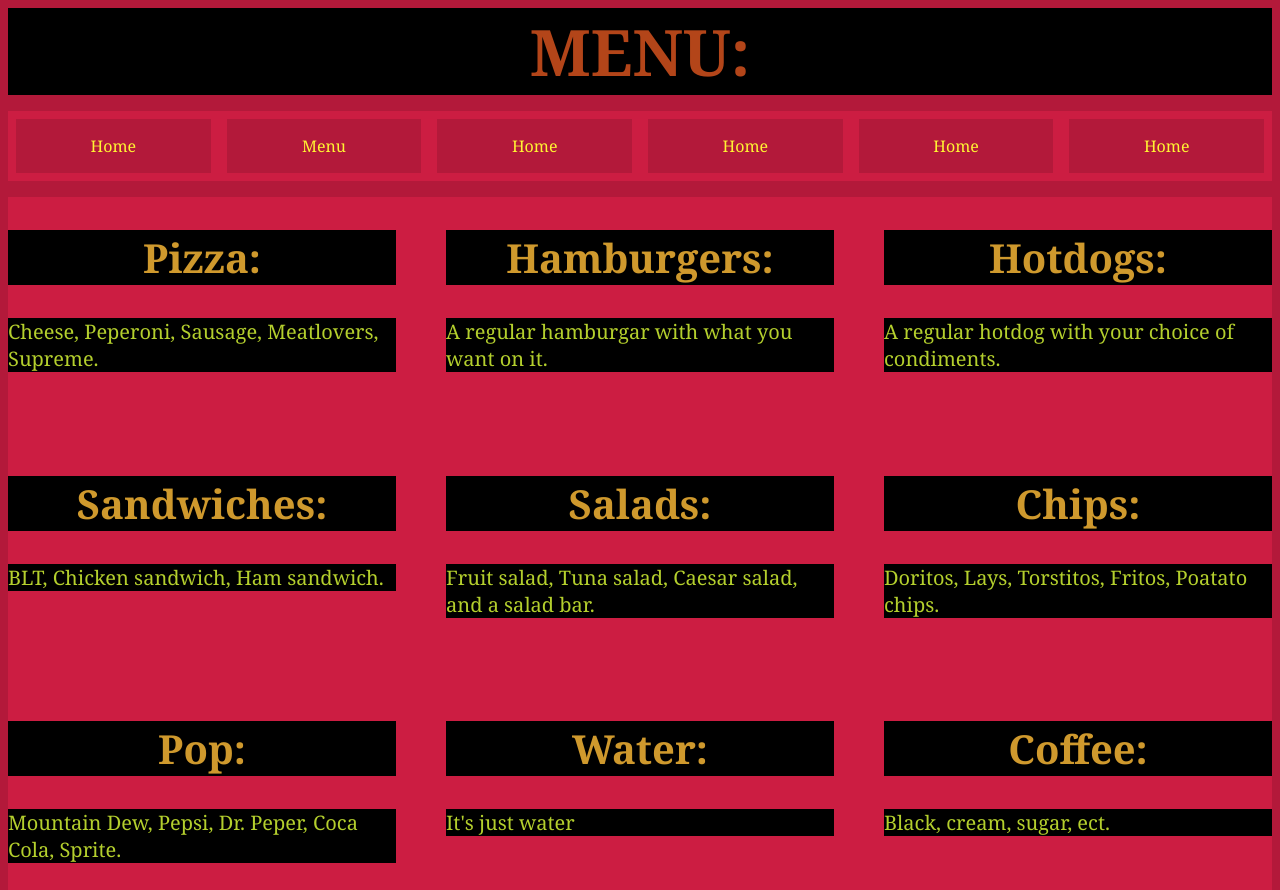
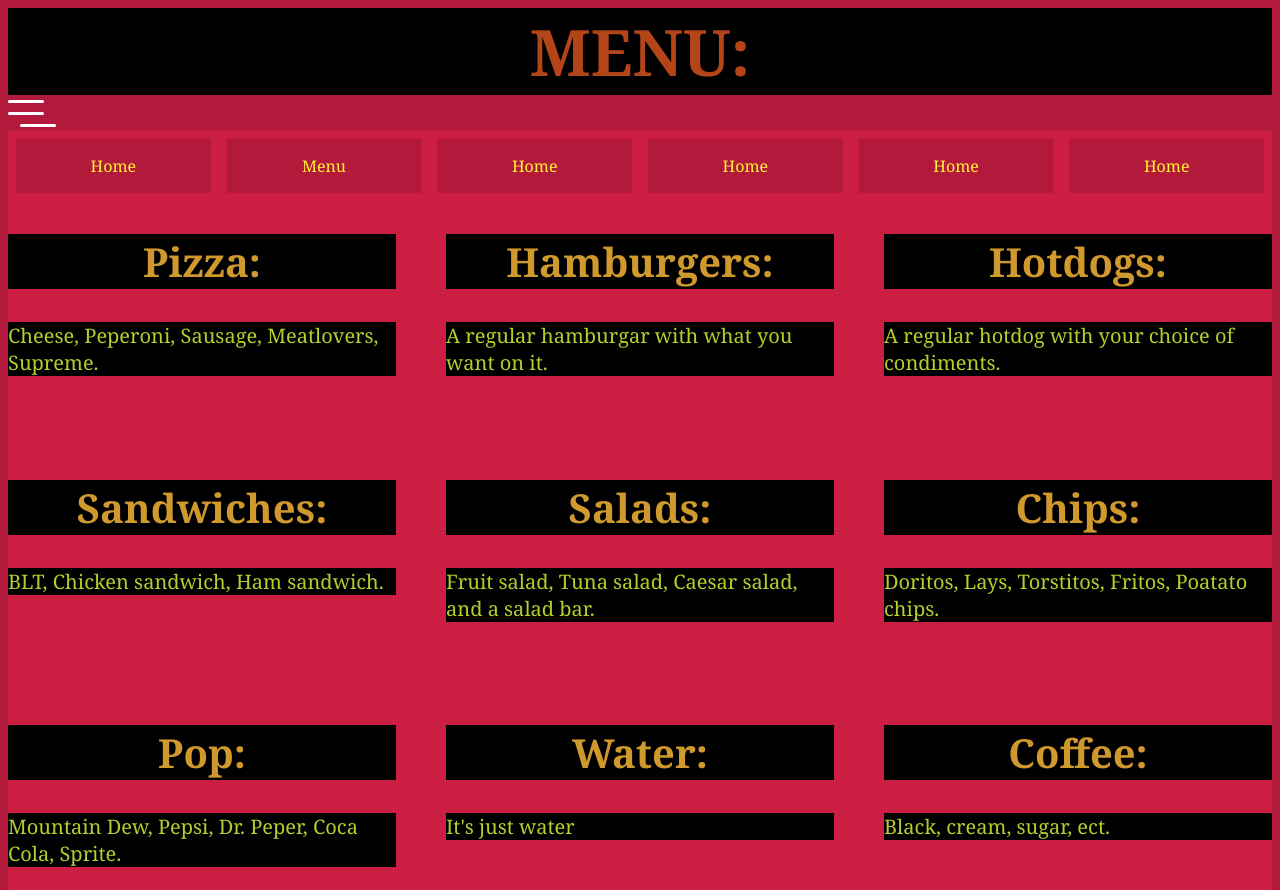
Before and after one commit to Sebastian-Decker/Respository-1, a plain HTML site: page Menu.html in a window 1280 px wide. Shown: the top 890 px of the page. Drawn offline with Linux system fonts and the light colour scheme.

Commit message:
added burger

```diff
--- a/Menu.html
+++ b/Menu.html
@@ -6,8 +6,11 @@
     </head>
     <body>
         <h1>MENU:</h1>
-        <nav id="main-nav">
-                <ul>
+<nav>
+        <div class="burger burger-arrow" onclick="toggleMenu()">
+                <div class="burger-lines"></div>
+              </div>
+    <ul id="main-nav">
         <li><a href=index.html>Home</a></li>
         <li><a href=Menu.html>Menu</a></li>
         <li><a href=#>Home</a></li>
@@ -67,6 +70,11 @@
             <img class=med src=Frappe-Coffee.JpG>
             <img class=small src=Pizza.JpG>
         </div>
+        <script type="text/javascript" src="include.js"></script>
+    <script>
+        includeHTML();
+        console.log("script called")</script>
+    <script type="text/javascript" src="togglemenu.js"></script>
     </body>
 
 </html>
--- a/Menu_styles.css
+++ b/Menu_styles.css
@@ -2,6 +2,9 @@ body {
     background-color: #B3193A;
     font-family: Georgia, 'Times New Roman', Times, serif;
     color: #9003CA;
+}
+#main {
+    margin: 0%;
 }
 .container {
     display: grid;
@@ -127,27 +130,40 @@ nav ul li {
 
 @media (max-width: 600px) {
     .hamburger {
-        width: 3em;
         position: fixed;
         top: 0%;
         left: 0%;
         display: block;
         margin: 0em;
+        background-color: var(--purple1);
+        padding: .5em;
     }
     nav {
         position: fixed;
-        top: 3em;
+        background-color: var(--purple2);
+        top: 0em;
         left: 0em;
         z-index: 2;
+        overflow: hidden;
     }
     nav ul li {
         display: block;
         margin: 0em;
+        padding: 1em;
     }
     nav ul {
         flex-direction: column;
+        margin: 0em;
+        transition: height .75s;
+        height: 0px;
     }
 }
+@media (min-width: 701px) {
+    #main-nav {
+        margin: 0%;
+        padding: 0%;
+        height: auto !important;
+}}
 .burger {
     height: 3em;
     width: 3em;
--- a/styles.css
+++ b/styles.css
@@ -64,6 +64,7 @@ p6 {
     --blue1: #55eeff;
     --blue2: #666ccc;
     --blue3: #0027ff;
+    --blue4: #402AAF;
     --mint1: #aaffdd;
     --mint2: #55ffbb;
     --lime1: #99ff55;
@@ -140,24 +141,107 @@ nav ul li {
 
 @media (max-width: 600px) {
     .hamburger {
-        width: 3em;
         position: fixed;
         top: 0%;
         left: 0%;
-        display: block;
+        display: inline-block;
         margin: 0em;
+        background-color: var(--blue3);
+        padding: .5em;
     }
     nav {
         position: fixed;
-        top: 3em;
+        background-color: var(--blue4);
+        top: 0em;
         left: 0em;
         z-index: 2;
+        overflow: hidden;
     }
     nav ul li {
         display: block;
         margin: 0em;
+        padding: 1em;
     }
     nav ul {
         flex-direction: column;
+        margin: 0em;
+        transition: height .75s;
+        height: 0px;
     }
 }
+@media (min-width: 701px) {
+    #main-nav {
+        margin: 0%;
+        padding: 0%;
+        height: auto !important;
+}}
+.burger {
+    height: 3em;
+    width: 3em;
+    position: relative;
+    font-size: 12px;
+    cursor: pointer;
+    -webkit-transition: .2s all;
+    -o-transition: .2s all;
+    transition: .2s all;
+    -webkit-tap-highlight-color: transparent; }
+    .burger .burger-lines:after {
+      left: 0;
+      top: -1em; }
+    .burger .burger-lines:before {
+      left: 1em;
+      top: 1em; }
+    .burger:after {
+      content: '';
+      display: block;
+      position: absolute;
+      height: 150%;
+      width: 150%;
+      top: -25%;
+      left: -25%; }
+    .burger .burger-lines {
+      top: 50%;
+      margin-top: -0.125em; }
+      .burger .burger-lines, .burger .burger-lines:after, .burger .burger-lines:before {
+        pointer-events: none;
+        display: block;
+        content: '';
+        width: 100%;
+        border-radius: 0.25em;
+        background-color: white;
+        height: 0.25em;
+        position: absolute;
+        -webkit-transform: rotate(0);
+            -ms-transform: rotate(0);
+                transform: rotate(0); }
+      .burger .burger-lines:after {
+        left: 0;
+        top: -1em; }
+      .burger .burger-lines:before {
+        left: 1em;
+        top: 1em; }
+  .burger.burger-rotate .burger-lines:after, .burger.burger-rotate .burger-lines:before {
+    width: 2em; }
+
+  .burger.burger-rotate .burger-lines, .burger.burger-rotate .burger-lines:after, .burger.burger-rotate .burger-lines:before {
+    -webkit-transition: all .2s;
+    -o-transition: all .2s;
+    transition: all .2s; }
+
+  .burger.burger-rotate.open {
+    -webkit-transform: rotate(180deg);
+        -ms-transform: rotate(180deg);
+            transform: rotate(180deg); }
+    .burger.burger-rotate.open .burger-lines {
+      background-color: transparent; }
+    .burger.burger-rotate.open .burger-lines:before, .burger.burger-rotate.open .burger-lines:after {
+      left: 0.5em;
+      top: 0px; }
+    .burger.burger-rotate.open .burger-lines:before {
+      -webkit-transform: rotate(135deg);
+          -ms-transform: rotate(135deg);
+              transform: rotate(135deg); }
+    .burger.burger-rotate.open .burger-lines:after {
+      -webkit-transform: rotate(-135deg);
+          -ms-transform: rotate(-135deg);
+              transform: rotate(-135deg); }
```
Also changed, not shown: index.html (+5 -3 lines). Lines whose indentation alone changed are shown as unchanged.
